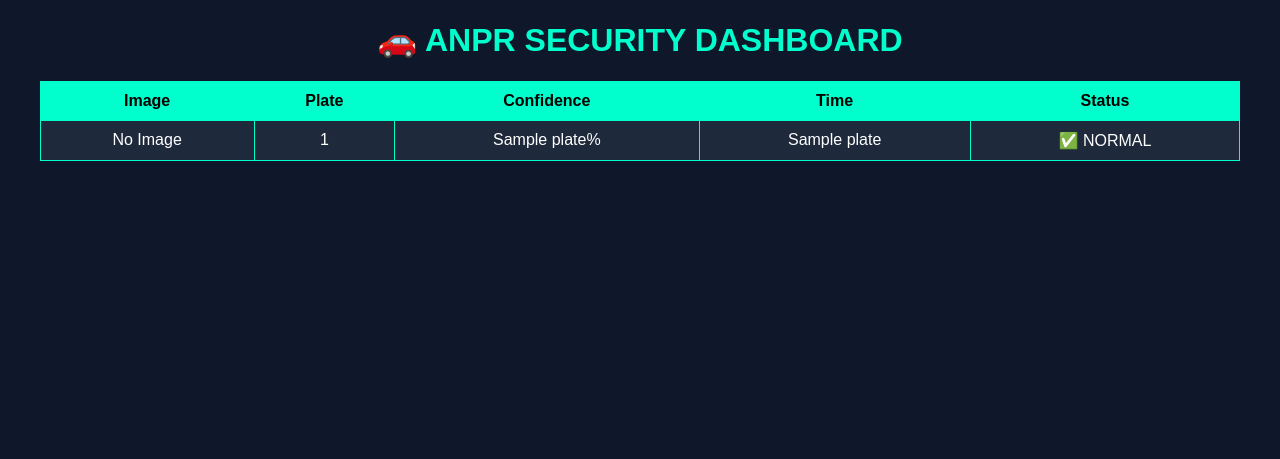
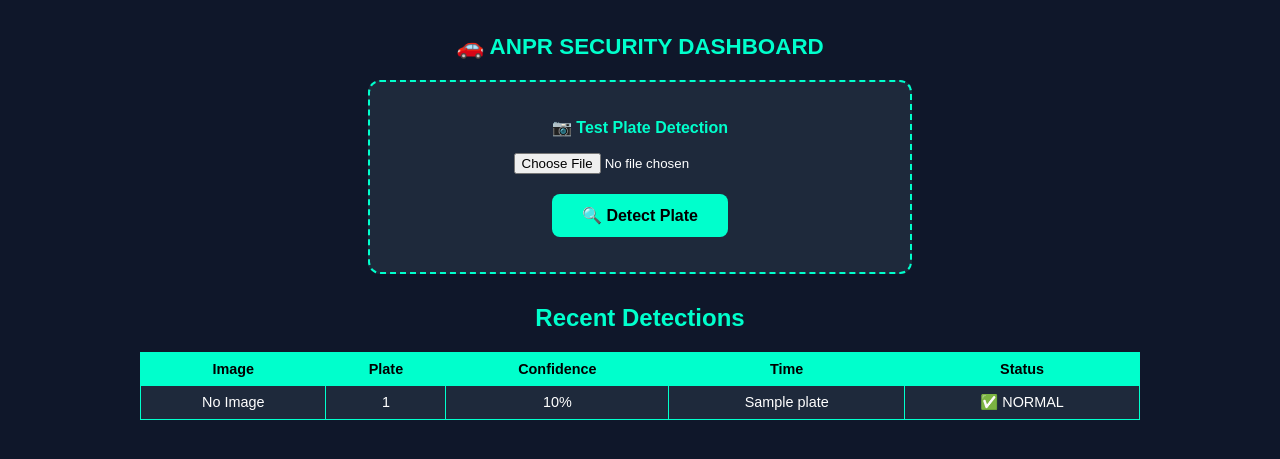
Before and after one commit to musazulu/number-plate--detection, a Flask app: template templates/index.html in a window 1280 px wide. Shown: the top 459 px of the page. Run offline with Flask 3, Linux system fonts and the light colour scheme; the template is opened without the code that fills it: most values are stand-ins (such as "Sample title", 1, 10 or a date in 2020).

Commit message:
Add mobile-friendly camera upload to dashboard

```diff
--- a/templates/index.html
+++ b/templates/index.html
@@ -2,7 +2,8 @@
 <html>
 <head>
     <title>ANPR Security Dashboard</title>
-    <meta http-equiv="refresh" content="3">
+    <meta http-equiv="refresh" content="10">
+    <meta name="viewport" content="width=device-width, initial-scale=1">
 
     <style>
         body {
@@ -10,21 +11,67 @@
             background: #0f172a;
             color: white;
             text-align: center;
+            padding: 10px;
         }
 
         h1 {
             color: #00ffcc;
+            font-size: 1.4em;
         }
 
+        /* Upload Form */
+        .upload-box {
+            background: #1e293b;
+            border: 2px dashed #00ffcc;
+            border-radius: 12px;
+            padding: 20px;
+            margin: 20px auto;
+            max-width: 500px;
+        }
+
+        .upload-box input[type="file"] {
+            display: block;
+            margin: 10px auto;
+            color: white;
+        }
+
+        .upload-box button {
+            background: #00ffcc;
+            color: black;
+            border: none;
+            padding: 12px 30px;
+            border-radius: 8px;
+            font-size: 1em;
+            font-weight: bold;
+            cursor: pointer;
+            margin-top: 10px;
+        }
+
+        .upload-box button:hover {
+            background: #00ccaa;
+        }
+
+        #result {
+            margin-top: 15px;
+            font-size: 1.2em;
+            font-weight: bold;
+        }
+
+        .result-normal { color: #00ffcc; }
+        .result-blacklisted { color: #ff4444; }
+
+        /* Table */
         table {
             margin: auto;
             border-collapse: collapse;
-            width: 95%;
+            width: 100%;
+            max-width: 1000px;
         }
 
         th, td {
             border: 1px solid #00ffcc;
-            padding: 10px;
+            padding: 8px;
+            font-size: 0.9em;
         }
 
         th {
@@ -48,11 +95,7 @@
 
         img {
             border-radius: 8px;
-        }
-
-        .alert {
-            color: red;
-            font-weight: bold;
+            max-width: 120px;
         }
     </style>
 </head>
@@ -60,6 +103,55 @@
 
 <h1>🚗 ANPR SECURITY DASHBOARD</h1>
 
+<!-- UPLOAD / CAMERA FORM -->
+<div class="upload-box">
+    <p style="color:#00ffcc; font-weight:bold;">📷 Test Plate Detection</p>
+    <input type="file" id="imageInput" accept="image/*" capture="environment">
+    <button onclick="sendImage()">🔍 Detect Plate</button>
+    <div id="result"></div>
+</div>
+
+<script>
+async function sendImage() {
+    const input = document.getElementById('imageInput');
+    const resultDiv = document.getElementById('result');
+
+    if (!input.files[0]) {
+        resultDiv.innerHTML = '<span style="color:orange">⚠️ Please select an image first</span>';
+        return;
+    }
+
+    resultDiv.innerHTML = '⏳ Detecting...';
+
+    const formData = new FormData();
+    formData.append('image', input.files[0]);
+
+    try {
+        const response = await fetch('/detect', {
+            method: 'POST',
+            body: formData
+        });
+        const data = await response.json();
+
+        if (data.status === 'BLACKLISTED') {
+            resultDiv.innerHTML = `<span class="result-blacklisted">🚨 BLACKLISTED: ${data.plate}</span>`;
+        } else if (data.status === 'NORMAL') {
+            resultDiv.innerHTML = `<span class="result-normal">✅ DETECTED: ${data.plate}</span>`;
+        } else {
+            resultDiv.innerHTML = `<span style="color:orange">⚠️ ${data.plate}</span>`;
+        }
+
+        // Reload page after 3 seconds to show new entry in table
+        setTimeout(() => location.reload(), 3000);
+
+    } catch (err) {
+        resultDiv.innerHTML = '<span style="color:red">❌ Error connecting to server</span>';
+    }
+}
+</script>
+
+<!-- DETECTIONS TABLE -->
+<h2 style="color:#00ffcc; margin-top:30px;">Recent Detections</h2>
 <table>
     <tr>
         <th>Image</th>
@@ -74,14 +166,14 @@
 
         <td>
             {% if p[3] %}
-                <img src="/snapshots/{{ p[3].split('/')[-1] }}" width="150">
+                <img src="/snapshots/{{ p[3].split('/')[-1] }}" width="120">
             {% else %}
                 No Image
             {% endif %}
         </td>
 
         <td>{{ p[0] }}</td>
-        <td>{{ p[1] }}%</td>
+        <td>{{ "%.0f"|format(p[1] * 100) }}%</td>
         <td>{{ p[2] }}</td>
 
         <td>
```
